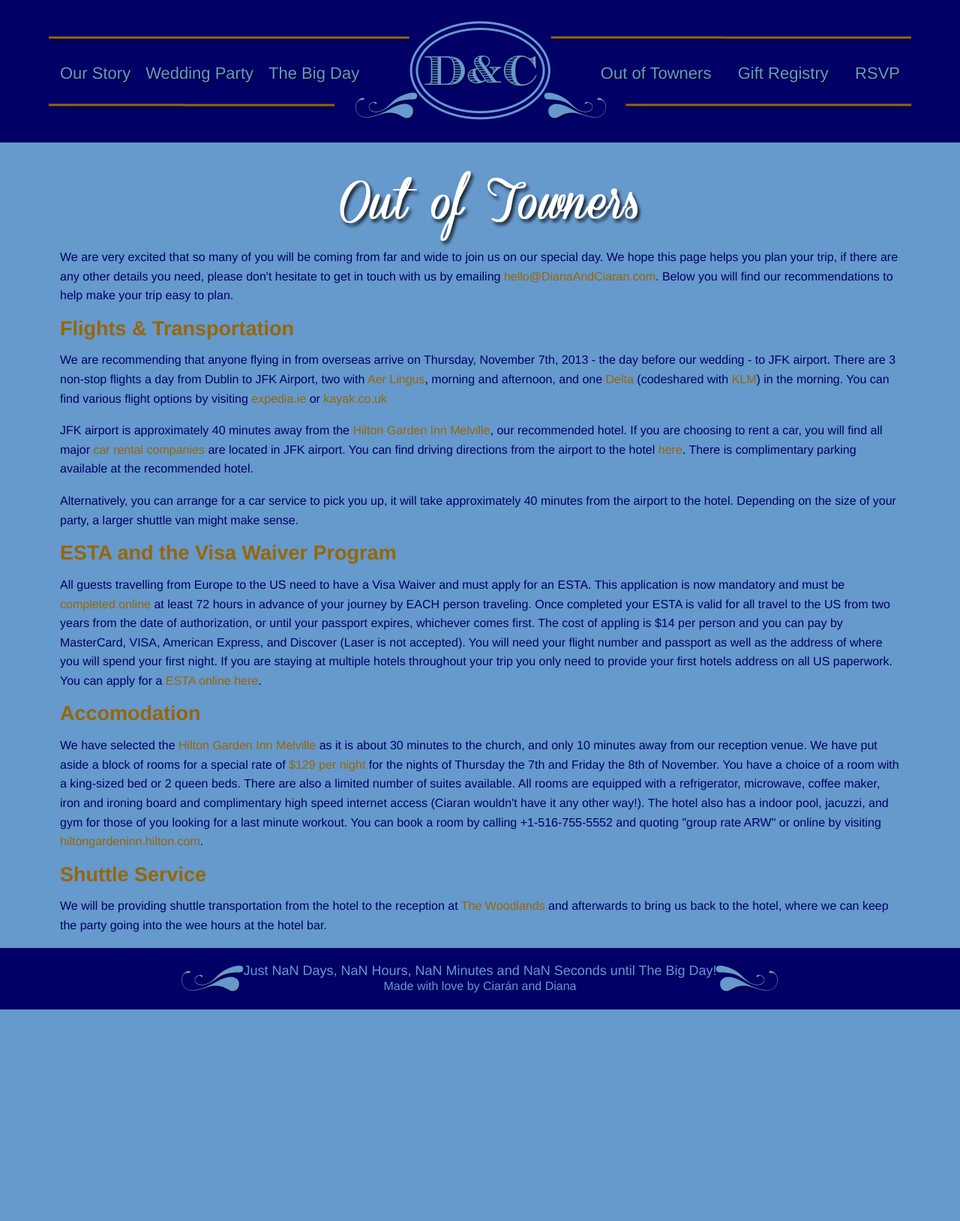
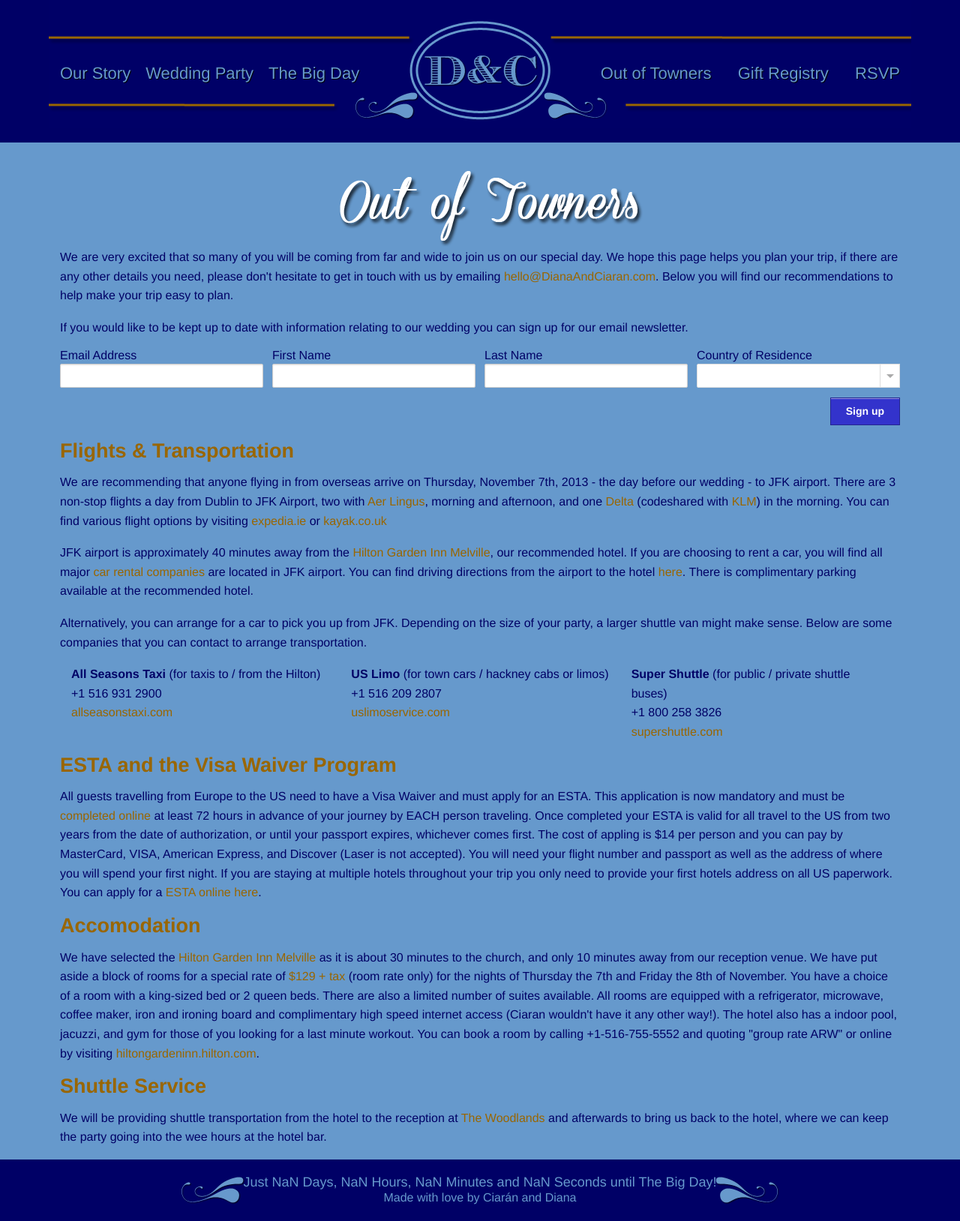
Before and after one commit to CiaranR/diana-and-ciaran, a Jekyll site: the page built from _posts/2012-12-21-Out-of-Towners.html, in a window 1280 px wide. Shown: the whole page at 75% size. Built offline with Jekyll 4.4.1, drawn with Linux system fonts in a browser that asks for light colours; some web fonts are replaced; comment, search, counter and statistics services are not loaded; before the commit the page ends 1346 px from its top, so only the background shows below that.

Commit message:
added signup form and taxi info updated rate info

```diff
--- a/_posts/2012-12-21-Out-of-Towners.html
+++ b/_posts/2012-12-21-Out-of-Towners.html
@@ -22,6 +22,64 @@
 				please don't hesitate to get in touch with us by emailing <a href="mailto:hello@dianaandciaran.com">hello@DianaAndCiaran.com</a>.
 				Below you will find our recommendations to help make your trip easy to plan.
 				</p>
+				<p>
+				If you would like to be kept up to date with information relating to our wedding you can sign up for our email newsletter.
+				</p>
+				<!-- Begin MailChimp Signup Form -->
+				<div id="mc_embed_signup">
+				<form action="http://DianaAndCiaran.us6.list-manage.com/subscribe/post?u=c0ef1f0dbcc271fb2693225f5&amp;id=d98ba5db30" method="post" id="mc-embedded-subscribe-form" name="mc-embedded-subscribe-form" class="custom validate" target="_blank" novalidate>
+					<div class="row">
+						<div class="mc-field-group three columns">
+							<label for="mce-EMAIL">Email Address </label>
+							<input type="email" value="" name="EMAIL" class="required email" id="mce-EMAIL">
+						</div>
+						<div class="mc-field-group three columns">
+							<label for="mce-FNAME">First Name </label>
+							<input type="text" value="" name="FNAME" class="required" id="mce-FNAME">
+						</div>
+						<div class="mc-field-group three columns">
+							<label for="mce-LNAME">Last Name </label>
+							<input type="text" value="" name="LNAME" class="required" id="mce-LNAME">
+						</div>
+
+						<div class="mc-field-group three columns">
+							<label for="mce-COUNTRY">Country of Residence </label>
+							<select name="COUNTRY" id="mce-COUNTRY" style="display:none;">
+								<option value="">--</option>
+								<option value="Germany">Germany</option>
+								<option value="Guatemala">Guatemala</option>
+								<option value="Ireland">Ireland</option>
+								<option value="United Kingdom">United Kingdom</option>
+								<option value="United States">United States</option>
+								<option value="Other">Other</option>
+							</select>
+							<div class="custom dropdown expand">
+								<a href="#" class="current">&nbsp;</a>
+								<a href="#" class="selector"></a>
+								<ul>
+									<li>--</li>
+									<li>Germany</li>
+									<li>Guatemala</li>
+									<li>Ireland</li>
+									<li>United Kingdom</li>
+									<li>United States</li>
+									<li>Other</li>
+
+								</ul>
+							</div>
+						</div>
+					</div>
+				<div class="row">
+					<div id="mce-responses" class="ten columns">
+						<div class="response error" id="mce-error-response" style="display:none"></div>
+						<div class="response" id="mce-success-response" style="display:none"></div>
+					</div>
+					<div class="two columns"><input type="submit" value="Sign up" name="subscribe" id="mc-embedded-subscribe" class="button right"></div>
+				</div>
+				<input type="hidden" name="SIGNUP" class="" value="out-of-town" id="mce-SIGNUP">
+				</form>
+				</div>
+				<!--End mc_embed_signup-->
 
 				<h3>Flights & Transportation</h3>
 				<p>
@@ -39,10 +97,30 @@
 				There is complimentary parking available at the recommended hotel.
 				</p>
 				<p>
-				Alternatively, you can arrange for a car service to pick you up, it will take approximately 40 minutes from the airport to the hotel.
-				Depending on the size of your party, a larger shuttle van might make sense.
-				<!--Below are some companies that you can contact to arrange transportation.-->
+				Alternatively, you can arrange for a car to pick you up from JFK. Depending on the size of your party, a larger shuttle van might make sense.
+				Below are some companies that you can contact to arrange transportation.
 				</p>
+				<div class="four columns">
+					<p>
+					<strong>All Seasons Taxi</strong> (for taxis to / from the Hilton)<br />
+					+1 516 931 2900<br />
+					<a href="http://www.allseasonstaxi.com/" target="_blank">allseasonstaxi.com</a>
+					</p>
+				</div>
+				<div class="four columns">
+					<p>
+					<strong>US Limo</strong> (for town cars / hackney cabs or limos)<br />
+					+1 516 209 2807<br />
+					<a href="http://www.uslimoservice.com/" target="_blank">uslimoservice.com</a>
+					</p>
+				</div>
+				<div class="four columns">
+					<p>
+					<strong>Super Shuttle</strong> (for public / private shuttle buses)<br />
+					+1 800 258 3826<br />
+					<a href="http://www.supershuttle.com/" target="_blank">supershuttle.com</a>
+					</p>
+				</div>
 				<h3>ESTA and the Visa Waiver Program </h3>
 				<p>
 				All guests travelling from Europe to the US need to have a Visa Waiver and must apply for an ESTA.
@@ -57,8 +135,8 @@
 				<p>
 				We have selected the <a href="http://hiltongardeninn.hilton.com/en/gi/groups/personalized/J/JFKMLGI-ARW-20131107/index.jhtml" target="_blank">Hilton Garden Inn Melville</a>
 				as it is about 30 minutes to the church, and only 10 minutes away from our reception venue.
-				We have put aside a block of rooms for a special rate of <a href="http://hiltongardeninn.hilton.com/en/gi/groups/personalized/J/JFKMLGI-ARW-20131107/index.jhtml" target="_blank">$129 per night</a>
-				for the nights of Thursday the 7th and Friday the 8th of November.
+				We have put aside a block of rooms for a special rate of <a href="http://hiltongardeninn.hilton.com/en/gi/groups/personalized/J/JFKMLGI-ARW-20131107/index.jhtml" target="_blank">$129 + tax</a>
+				(room rate only) for the nights of Thursday the 7th and Friday the 8th of November.
 				You have a choice of a room with a king-sized bed or 2 queen beds.
 				There are also a limited number of suites available.
 				All rooms are equipped with a refrigerator, microwave, coffee maker, iron and ironing board
--- a/_posts/2012-12-21-The-Big-Day.html
+++ b/_posts/2012-12-21-The-Big-Day.html
@@ -17,7 +17,7 @@
 		<div class="row">
 			<div class="ten columns">
 				<p> <br />
-					We will be getting married at the church that Diana's family has been attending for over 30 years.
+					We will be getting married on Friday November the 8<sup>th</sup> at the church that Diana's family has been attending for over 30 years.
 					Pastor Jeff Lausten will be presiding over the marriage ceremony at <a href="http://www.holytrinitylutheran.org/" target="_blank">Holy Trinity Lutheran Church</a>.
 					Holy Trinity Lutheran Church is located at 240 Lincoln Avenue, Rockville Centre, NY 11570.
 					<!--We will be providing shuttles to and from the church for those out-of-towners who have already checked into the Hilton Garden Inn.-->
--- a/javascripts/app.js
+++ b/javascripts/app.js
@@ -63,3 +63,158 @@
 		$('.nav-bg').css('background-position', '0px -170px');
     });
 });
+
+var fnames = new Array();var ftypes = new Array();fnames[0]='EMAIL';ftypes[0]='email';fnames[1]='FNAME';ftypes[1]='text';fnames[2]='LNAME';ftypes[2]='text';fnames[3]='COUNTRY';ftypes[3]='dropdown';fnames[4]='PHONE';ftypes[4]='phone';fnames[5]='MMERGE5';ftypes[5]='text';
+
+var head= document.getElementsByTagName('head')[0];
+
+var script = document.createElement('script');
+script.type = 'text/javascript';
+script.src = 'http://downloads.mailchimp.com/js/jquery.form-n-validate.js';
+head.appendChild(script);
+var err_style = '';
+try{
+    err_style = mc_custom_error_style;
+} catch(e){
+    err_style = '#mc_embed_signup input.mce_inline_error{border-color:#6B0505;} #mc_embed_signup div.mce_inline_error{margin: 0 0 1em 0; padding: 5px 10px; background-color:#6B0505; font-weight: bold; z-index: 1; color:#fff;}';
+}
+
+var style= document.createElement('style');
+style.type= 'text/css';
+if (style.styleSheet) {
+  style.styleSheet.cssText = err_style;
+} else {
+  style.appendChild(document.createTextNode(err_style));
+}
+head.appendChild(style);
+setTimeout('mce_preload_check();', 250);
+
+var mce_preload_checks = 0;
+function mce_preload_check(){
+    if (mce_preload_checks>40) return;
+    mce_preload_checks++;
+    try {
+        var jqueryLoaded=jQuery;
+    } catch(err) {
+        setTimeout('mce_preload_check();', 250);
+        return;
+    }
+    try {
+        var validatorLoaded=jQuery("#fake-form").validate({});
+    } catch(err) {
+        setTimeout('mce_preload_check();', 250);
+        return;
+    }
+    mce_init_form();
+}
+function mce_init_form(){
+    jQuery(document).ready( function($) {
+      var options = { errorClass: 'error', errorElement: 'small', onkeyup: function(){}, onfocusout:function(){}, onblur:function(){}  };
+      var mce_validator = $("#mc-embedded-subscribe-form").validate(options);
+      $("#mc-embedded-subscribe-form").unbind('submit');//remove the validator so we can get into beforeSubmit on the ajaxform, which then calls the validator
+      options = { url: 'http://DianaAndCiaran.us6.list-manage.com/subscribe/post-json?u=c0ef1f0dbcc271fb2693225f5&id=d98ba5db30&c=?', type: 'GET', dataType: 'json', contentType: "application/json; charset=utf-8",
+                    beforeSubmit: function(){
+                        $('#mce_tmp_error_msg').remove();
+                        $('.datefield','#mc_embed_signup').each(
+                            function(){
+                                var txt = 'filled';
+                                var fields = new Array();
+                                var i = 0;
+                                $(':text', this).each(
+                                    function(){
+                                        fields[i] = this;
+                                        i++;
+                                    });
+                                $(':hidden', this).each(
+                                    function(){
+                                        var bday = false;
+                                        if (fields.length == 2){
+                                            bday = true;
+                                            fields[2] = {'value':1970};//trick birthdays into having years
+                                        }
+                                    	if ( fields[0].value=='MM' && fields[1].value=='DD' && (fields[2].value=='YYYY' || (bday && fields[2].value==1970) ) ){
+                                    		this.value = '';
+									    } else if ( fields[0].value=='' && fields[1].value=='' && (fields[2].value=='' || (bday && fields[2].value==1970) ) ){
+                                    		this.value = '';
+									    } else {
+									        if (/\[day\]/.test(fields[0].name)){
+    	                                        this.value = fields[1].value+'/'+fields[0].value+'/'+fields[2].value;
+									        } else {
+    	                                        this.value = fields[0].value+'/'+fields[1].value+'/'+fields[2].value;
+	                                        }
+	                                    }
+                                    });
+                            });
+                        return mce_validator.form();
+                    },
+                    success: mce_success_cb
+                };
+      $('#mc-embedded-subscribe-form').ajaxForm(options);
+
+
+    });
+}
+function mce_success_cb(resp){
+    $('#mce-success-response').hide();
+    $('#mce-error-response').hide();
+    if (resp.result=="success"){
+        $('#mce-'+resp.result+'-response').show();
+        $('#mce-'+resp.result+'-response').html(resp.msg);
+        $('#mc-embedded-subscribe-form').each(function(){
+            this.reset();
+    	});
+    } else {
+        var index = -1;
+        var msg;
+        try {
+            var parts = resp.msg.split(' - ',2);
+            if (parts[1]==undefined){
+                msg = resp.msg;
+            } else {
+                i = parseInt(parts[0]);
+                if (i.toString() == parts[0]){
+                    index = parts[0];
+                    msg = parts[1];
+                } else {
+                    index = -1;
+                    msg = resp.msg;
+                }
+            }
+        } catch(e){
+            index = -1;
+            msg = resp.msg;
+        }
+        try{
+            if (index== -1){
+                $('#mce-'+resp.result+'-response').show();
+                $('#mce-'+resp.result+'-response').html(msg);
+            } else {
+                err_id = 'mce_tmp_error_msg';
+                html = '<small id="'+err_id+'" style="'+err_style+'"> '+msg+'</small>';
+
+                var input_id = '#mc_embed_signup';
+                var f = $(input_id);
+                if (ftypes[index]=='address'){
+                    input_id = '#mce-'+fnames[index]+'-addr1';
+                    f = $(input_id).parent().parent().get(0);
+                } else if (ftypes[index]=='date'){
+                    input_id = '#mce-'+fnames[index]+'-month';
+                    f = $(input_id).parent().parent().get(0);
+                } else {
+                    input_id = '#mce-'+fnames[index];
+                    f = $().parent(input_id).get(0);
+                }
+                if (f){
+                    $(f).append(html);
+                    $(input_id).focus();
+                } else {
+                    $('#mce-'+resp.result+'-response').show();
+                    $('#mce-'+resp.result+'-response').html(msg);
+                }
+            }
+        } catch(e){
+            $('#mce-'+resp.result+'-response').show();
+            $('#mce-'+resp.result+'-response').html(msg);
+        }
+    }
+}
--- a/stylesheets/app.css
+++ b/stylesheets/app.css
@@ -80,7 +80,39 @@
 	margin-top:  -85px;
 	z-index: 5;
 }
+form.custom div.custom.dropdown { margin-bottom: 13px; height: auto }
+form.custom div.custom.dropdown a.current { padding-top: 2px; padding-bottom: 2px; -moz-border-radius: 2px; -ms-border-radius: 2px; -o-border-radius: 2px; border-radius: 2px; }
+form.custom div.custom.dropdown a.selector { height: 32px; }
+form.custom div.custom.dropdown ul { top: 32px; }
+form.custom div.custom.dropdown ul li { padding-top: 5px; padding-bottom: 5px; }
 
+
+#mc_embed_signup #mce-error-response {
+	display:none;
+	padding: 6px 4px;
+	margin: 12px;
+	background: #C60F13;
+	color: white;
+	font-size: 14px;
+	font-size: 1.4rem;
+	font-weight: bold;
+	-moz-border-radius: 4px;
+	-webkit-border-radius: 4px;
+	border-radius: 4px;
+}
+#mc_embed_signup #mce-success-response {
+	display:none;
+	padding: 6px 4px;
+	margin: 12px;
+	background: #529214;
+	color: white;
+	font-size: 14px;
+	font-size: 1.4rem;
+	font-weight: bold;
+	-moz-border-radius: 4px;
+	-webkit-border-radius: 4px;
+	border-radius: 4px;
+}
 /* -----------------------------------------
    our-story
 ----------------------------------------- */
--- a/stylesheets/foundation.css
+++ b/stylesheets/foundation.css
@@ -136,7 +136,7 @@
 .row form .row.collapse { margin: 0; }
 .row form .row.collapse .column, .row form .row.collapse .columns { padding: 0; }
 
-label { font-size: 14px; color: #4d4d4d; cursor: pointer; display: block; font-weight: 500; margin-bottom: 3px; }
+label { font-size: 16px; color: #000066; cursor: pointer; display: block; margin-bottom: 3px; }
 label.right { float: none; text-align: right; }
 label.inline { line-height: 32px; margin: 0 0 12px 0; }
 
```
